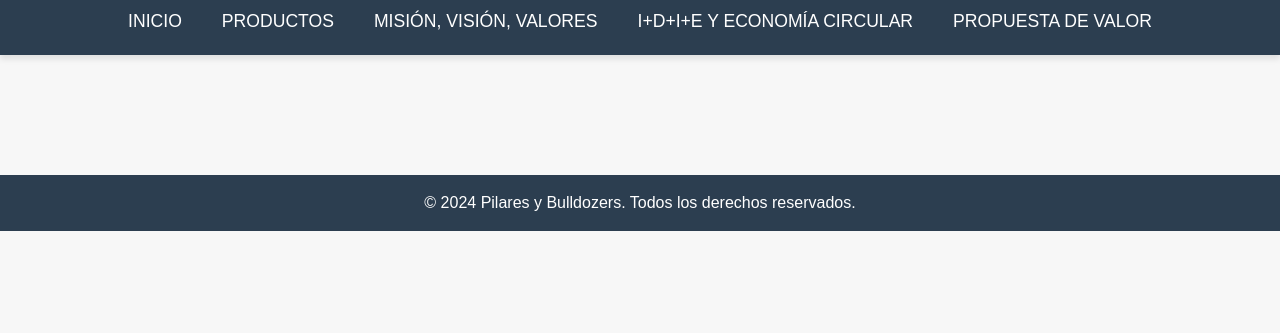
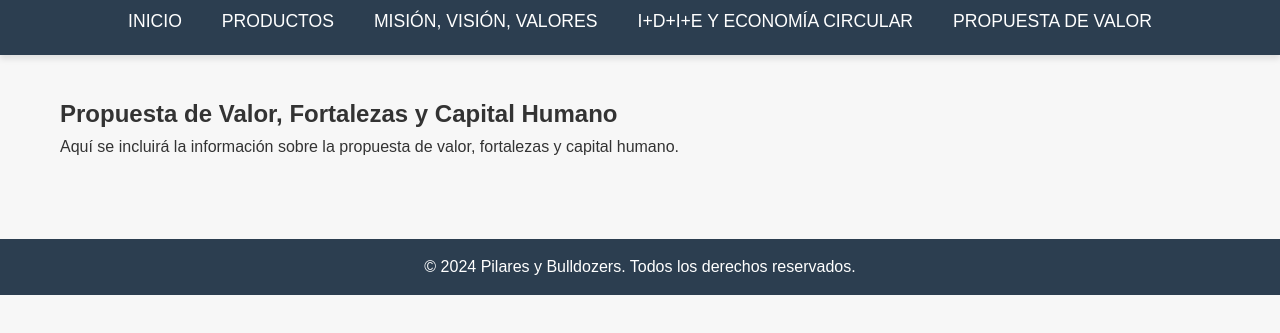
Before and after one commit to PerroCuete/PROYECT-pilares-personalizados-instalacion-web, a plain HTML site: page index.html in a window 1280 px wide. Shown: the part 87-420 px from the top of the page. Drawn offline with Linux system fonts and the light colour scheme.

Commit message:
Update index.html

```diff
--- a/index.html
+++ b/index.html
@@ -3,7 +3,7 @@
 <head>
     <meta charset="UTF-8">
     <meta name="viewport" content="width=device-width, initial-scale=1.0">
-    <title>Inicio - Pilares y Bulldozers</title>
+    <title>Propuesta de Valor - Pilares y Bulldozers</title>
     <link rel="stylesheet" href="style.css">
 </head>
 <body>
@@ -19,9 +19,14 @@
             </ul>
         </nav>
     </header>
+
     <main>
-        <!-- Contenido principal -->
+        <section id="propuesta">
+            <h2>Propuesta de Valor, Fortalezas y Capital Humano</h2>
+            <p>Aquí se incluirá la información sobre la propuesta de valor, fortalezas y capital humano.</p>
+        </section>
     </main>
+
     <footer>
         <p>&copy; 2024 Pilares y Bulldozers. Todos los derechos reservados.</p>
     </footer>
```
